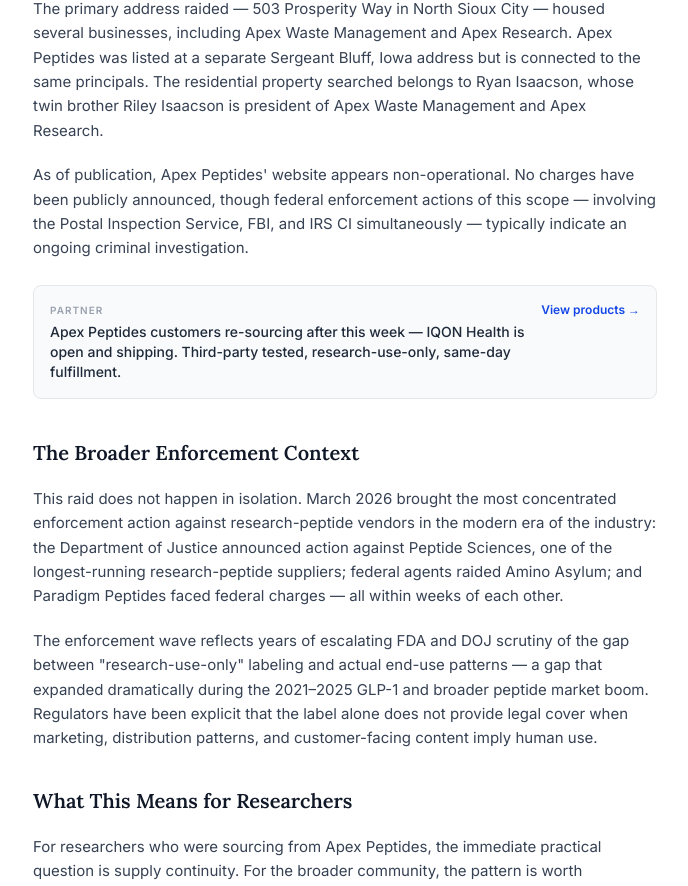
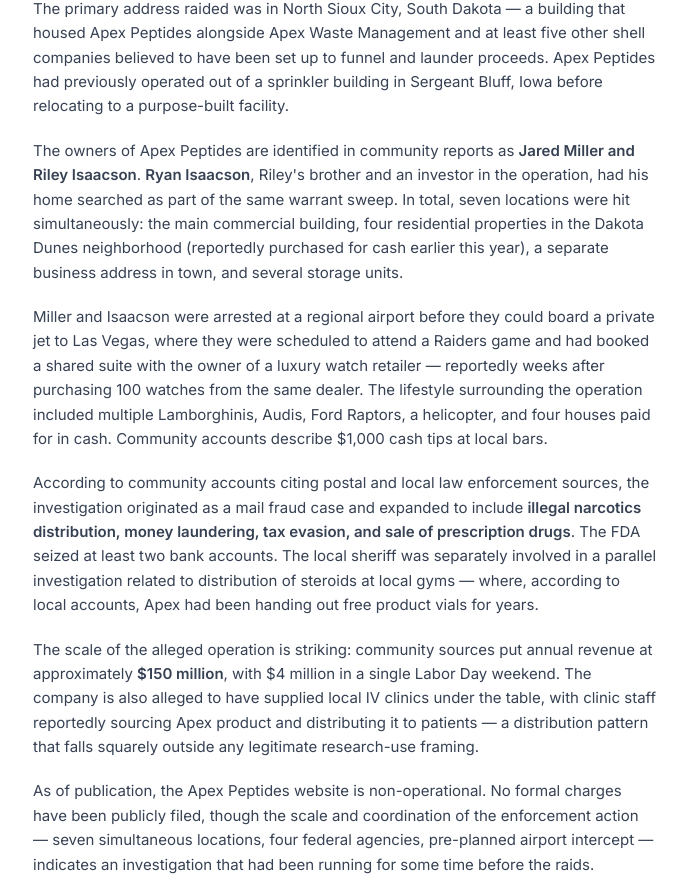
Before and after one commit to edorfanini00/peptidedigest, a Next.js app: page /apex-peptides-raided-what-researchers-need-to-know in a window 1280 px wide. Shown: the part 739-1625 px from the top of the page, without its empty margins (295-983 px from the left). Built offline with nearby package versions, Linux system fonts and the light colour scheme.

Commit message:
Enrich Apex article with owner names, charges, 50M revenue, airport arrest, shell companies

```diff
--- a/app/apex-peptides-raided-what-researchers-need-to-know/page.tsx
+++ b/app/apex-peptides-raided-what-researchers-need-to-know/page.tsx
@@ -71,7 +71,7 @@
           name: "What happened to Apex Peptides?",
           acceptedAnswer: {
             "@type": "Answer",
-            text: "On September 24, 2026, federal agents from the U.S. Postal Inspection Service, FBI, and IRS Criminal Investigation raided a North Sioux City, South Dakota address connected to Apex Peptides. More than a dozen agencies participated. The Apex Peptides website went non-operational following the raid.",
+            text: "On September 24, 2026, federal agents from the U.S. Postal Inspection Service, FBI, IRS Criminal Investigation, FDA, and the Union County Sheriff raided seven simultaneous locations connected to Apex Peptides in North Sioux City, South Dakota and the surrounding area. Owners Jared Miller and Riley Isaacson were arrested at a regional airport before boarding a private jet to Las Vegas. Ryan Isaacson, an investor and Riley's brother, had his home searched. The Apex Peptides website went non-operational following the raids.",
           },
         },
         {
@@ -190,11 +190,27 @@
           </h2>
 
           <p>
-            The primary address raided — 503 Prosperity Way in North Sioux City — housed several businesses, including Apex Waste Management and Apex Research. Apex Peptides was listed at a separate Sergeant Bluff, Iowa address but is connected to the same principals. The residential property searched belongs to Ryan Isaacson, whose twin brother Riley Isaacson is president of Apex Waste Management and Apex Research.
+            The primary address raided was in North Sioux City, South Dakota — a building that housed Apex Peptides alongside Apex Waste Management and at least five other shell companies believed to have been set up to funnel and launder proceeds. Apex Peptides had previously operated out of a sprinkler building in Sergeant Bluff, Iowa before relocating to a purpose-built facility.
           </p>
 
           <p>
-            As of publication, Apex Peptides&apos; website appears non-operational. No charges have been publicly announced, though federal enforcement actions of this scope — involving the Postal Inspection Service, FBI, and IRS CI simultaneously — typically indicate an ongoing criminal investigation.
+            The owners of Apex Peptides are identified in community reports as <strong>Jared Miller and Riley Isaacson</strong>. <strong>Ryan Isaacson</strong>, Riley&apos;s brother and an investor in the operation, had his home searched as part of the same warrant sweep. In total, seven locations were hit simultaneously: the main commercial building, four residential properties in the Dakota Dunes neighborhood (reportedly purchased for cash earlier this year), a separate business address in town, and several storage units.
+          </p>
+
+          <p>
+            Miller and Isaacson were arrested at a regional airport before they could board a private jet to Las Vegas, where they were scheduled to attend a Raiders game and had booked a shared suite with the owner of a luxury watch retailer — reportedly weeks after purchasing 100 watches from the same dealer. The lifestyle surrounding the operation included multiple Lamborghinis, Audis, Ford Raptors, a helicopter, and four houses paid for in cash. Community accounts describe $1,000 cash tips at local bars.
+          </p>
+
+          <p>
+            According to community accounts citing postal and local law enforcement sources, the investigation originated as a mail fraud case and expanded to include <strong>illegal narcotics distribution, money laundering, tax evasion, and sale of prescription drugs</strong>. The FDA seized at least two bank accounts. The local sheriff was separately involved in a parallel investigation related to distribution of steroids at local gyms — where, according to local accounts, Apex had been handing out free product vials for years.
+          </p>
+
+          <p>
+            The scale of the alleged operation is striking: community sources put annual revenue at approximately <strong>$150 million</strong>, with $4 million in a single Labor Day weekend. The company is also alleged to have supplied local IV clinics under the table, with clinic staff reportedly sourcing Apex product and distributing it to patients — a distribution pattern that falls squarely outside any legitimate research-use framing.
+          </p>
+
+          <p>
+            As of publication, the Apex Peptides website is non-operational. No formal charges have been publicly filed, though the scale and coordination of the enforcement action — seven simultaneous locations, four federal agencies, pre-planned airport intercept — indicates an investigation that had been running for some time before the raids.
           </p>
 
           <InlinePartner
```
